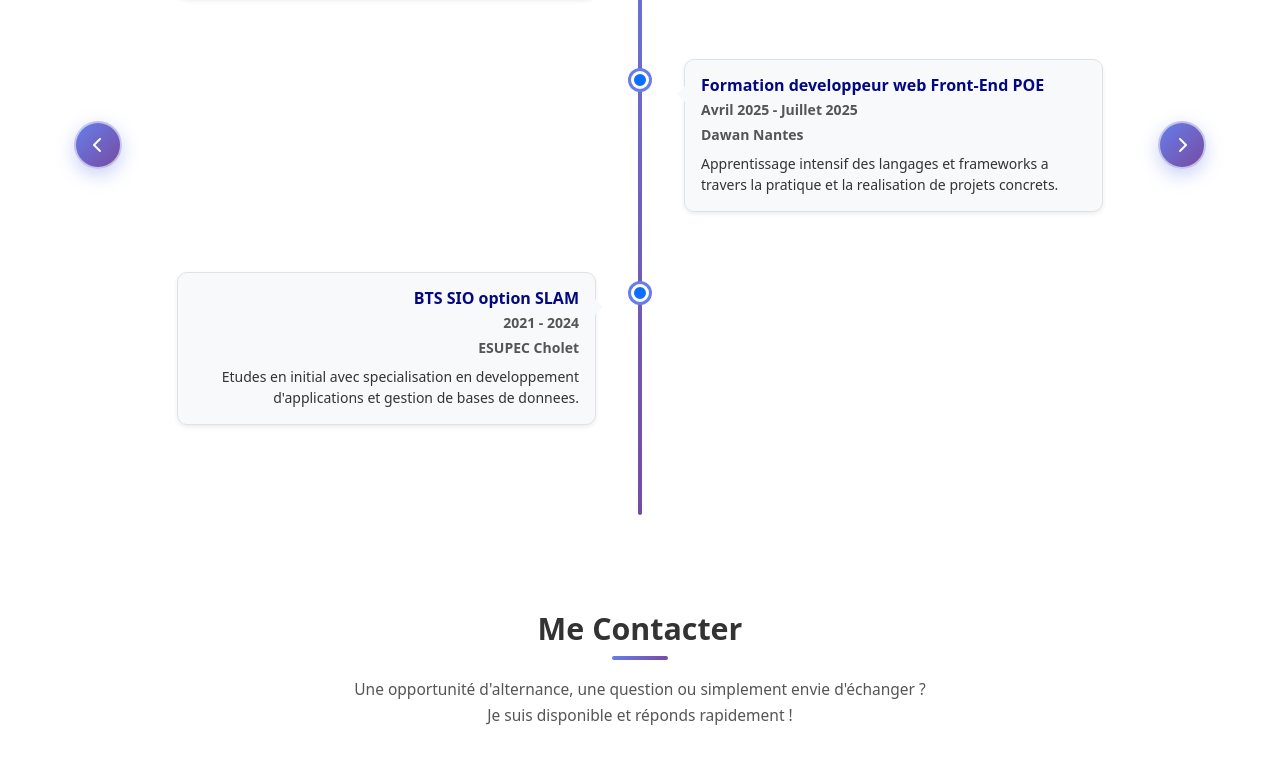
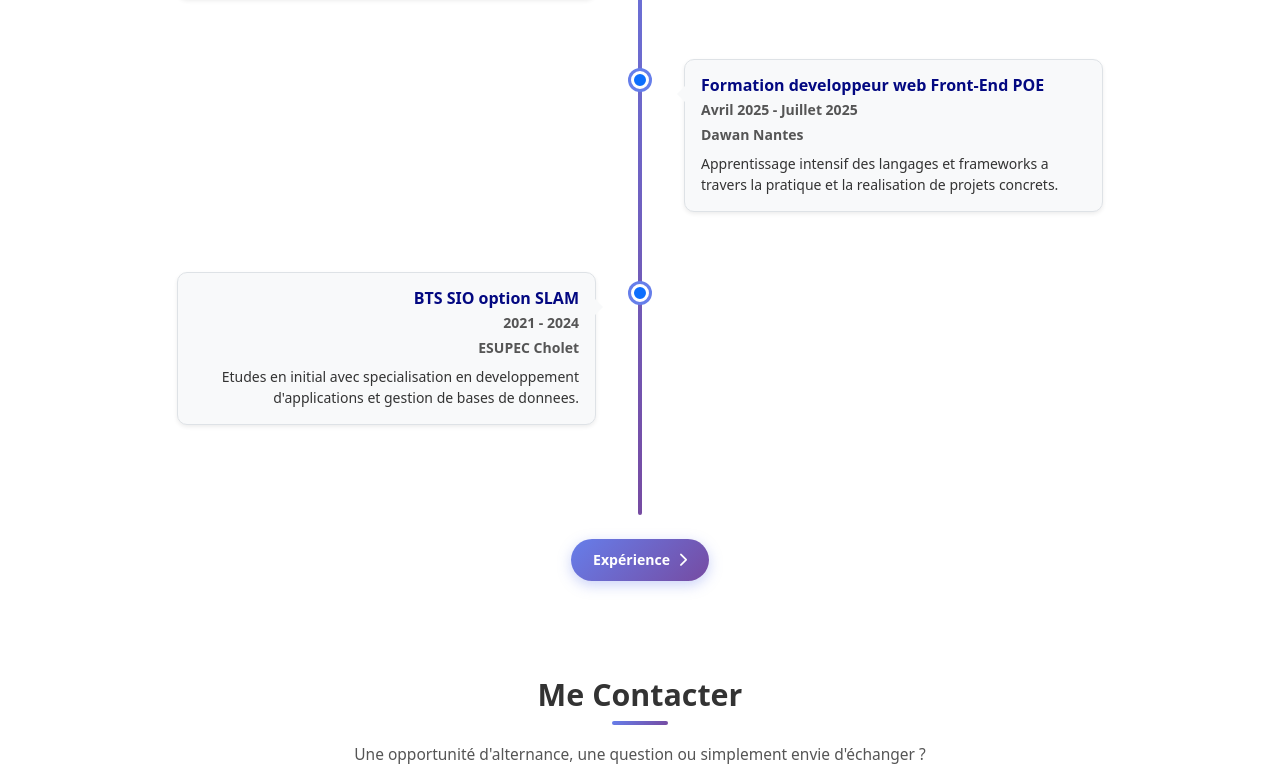
Before and after one commit to Badborz95/Vuejs-portfolio, a Vue app: page / in a window 1280 px wide. Shown: the part 2574-3346 px from the top of the page. Built offline with nearby package versions, Linux system fonts and the light colour scheme.

Commit message:
TimeLine Corriger et ameliorer les boutons de navigation

```diff
--- a/src/components/TimelineSection.vue
+++ b/src/components/TimelineSection.vue
@@ -85,15 +85,32 @@
             </div>
           </div>
         </div>
+          <!-- Boutons de navigation en bas sur mobile -->
+          <div class="carousel-nav-bottom">
+          <!-- Bouton précédent (caché si on est sur le 1er slide) -->
+          <button
+            v-if="activeSlide > 0"
+            class="carousel-nav-btn"
+            type="button"
+            data-bs-target="#timelineCarousel"
+            data-bs-slide="prev"
+          >
+            <i class="fas fa-chevron-left me-2"></i>
+            {{ activeSlide === 1 ? 'Formation' : 'Expérience' }}
+          </button>
 
-        <button class="carousel-control-prev custom-carousel-control" type="button" data-bs-target="#timelineCarousel" data-bs-slide="prev">
-          <span class="custom-carousel-icon" aria-hidden="true"><i class="fas fa-chevron-left"></i></span>
-          <span class="visually-hidden">Precedent</span>
-        </button>
-        <button class="carousel-control-next custom-carousel-control" type="button" data-bs-target="#timelineCarousel" data-bs-slide="next">
-          <span class="custom-carousel-icon" aria-hidden="true"><i class="fas fa-chevron-right"></i></span>
-          <span class="visually-hidden">Suivant</span>
-        </button>
+          <!-- Bouton suivant (caché si on est sur le dernier slide) -->
+          <button
+            v-if="activeSlide < 1"
+            class="carousel-nav-btn carousel-nav-btn--next"
+            type="button"
+            data-bs-target="#timelineCarousel"
+            data-bs-slide="next"
+          >
+            {{ activeSlide === 0 ? 'Expérience' : 'Formation' }}
+            <i class="fas fa-chevron-right ms-2"></i>
+          </button>
+        </div>
       </div>
     </div>
   </section>
@@ -104,6 +121,7 @@ export default {
   name: 'TimelineSection',
   data() {
     return {
+      activeSlide: 0,
       flipped: { edu: {}, exp: {} },
       educationItems: [
         {
@@ -152,6 +170,15 @@ export default {
         }
       ]
     };
+  },
+  mounted() {
+    // Écouter les changements de slide Bootstrap
+    const carousel = document.getElementById('timelineCarousel');
+    if (carousel) {
+      carousel.addEventListener('slid.bs.carousel', (e) => {
+        this.activeSlide = e.to;
+      });
+    }
   },
   methods: {
     toggleFlip(type, index) {
@@ -282,22 +309,49 @@ export default {
 
 /* ===== CAROUSEL ===== */
 .carousel-indicators button { width: 12px; height: 12px; border-radius: 50%; }
+.custom-carousel-control:hover .custom-carousel-icon { transform: scale(1.08); }
+/* ===== NAVIGATION BAS ===== */
+.carousel-nav-bottom {
+  display: flex;
+  justify-content: center;
+  gap: 16px;
+  margin-top: 1.5rem;
+  padding: 0 8px;
+}
 
-.custom-carousel-control { width: 48px; height: 48px; top: 50%; transform: translateY(-50%); opacity: 1; }
-
-.custom-carousel-icon {
-  width: 48px; height: 48px;
-  display: flex; align-items: center; justify-content: center;
-  border-radius: 50%;
+.carousel-nav-btn {
+  display: inline-flex;
+  align-items: center;
+  padding: 10px 22px;
+  border-radius: 50px;
   background: linear-gradient(135deg, #667eea, #764ba2);
-  color: #fff; font-size: 1rem;
-  box-shadow: 0 6px 18px rgba(102,126,234,0.35);
-  border: 2px solid rgba(255,255,255,0.6);
+  color: #fff;
+  font-size: 0.88rem;
+  font-weight: 600;
+  border: none;
+  cursor: pointer;
+  box-shadow: 0 4px 14px rgba(102,126,234,0.35);
   transition: all 0.25s ease;
 }
-.custom-carousel-control:hover .custom-carousel-icon { transform: scale(1.08); }
-.carousel-control-prev { left: -8px; }
-.carousel-control-next { right: -8px; }
+
+.carousel-nav-btn:hover {
+  opacity: 0.9;
+  transform: translateY(-2px);
+  box-shadow: 0 8px 20px rgba(102,126,234,0.45);
+}
+
+/* Sur mobile : boutons plus compacts */
+@media (max-width: 767px) {
+  .carousel-nav-bottom {
+    flex-direction: row;
+    gap: 10px;
+  }
+
+  .carousel-nav-btn {
+    padding: 9px 16px;
+    font-size: 0.82rem;
+  }
+}
 
 /* ===================================================== */
 /* RESPONSIVE MOBILE <= 767px                            */
```
